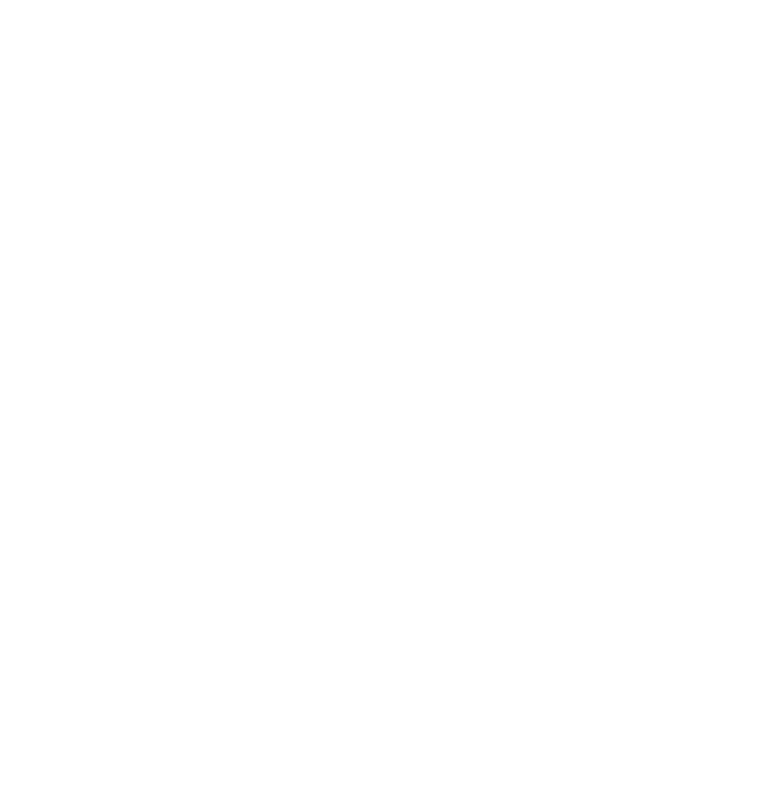
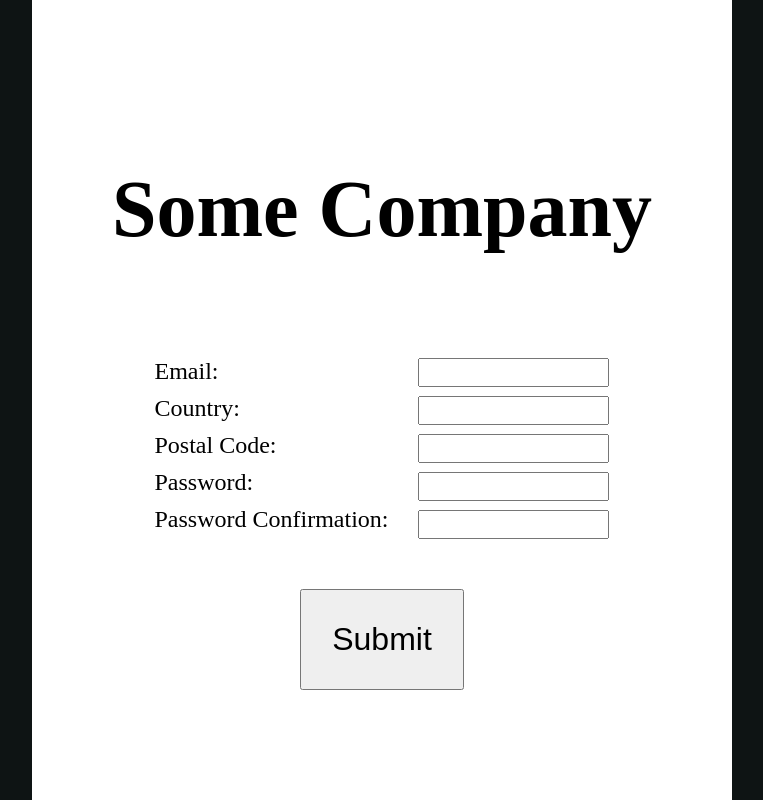
Before and after one commit to ChristianIsaacTran/constraintAPI-TOP, a website built with webpack: page src/index.html in a window 1280 px wide. Shown: the whole page, without its empty margins (258-1021 px from the left). Built offline with nearby package versions, Linux system fonts and the light colour scheme.

Commit message:
Added css stylings and HTML structure
Need to add javascript functionality
and valid/invalid CSS styling with form
validation.

```diff
--- a/src/index.html
+++ b/src/index.html
@@ -1,11 +1,32 @@
-<!DOCTYPE html>
+<!doctype html>
 <html lang="en">
-<head>
-    <meta charset="UTF-8">
-    <meta name="viewport" content="width=device-width, initial-scale=1.0">
-    <title>Constraint Validation</title>
-</head>
-<body>
-
-</body>
+    <head>
+        <meta charset="UTF-8" />
+        <meta name="viewport" content="width=device-width, initial-scale=1.0" />
+        <title>Constraint Validation</title>
+    </head>
+    <body>
+        <div class="form-container">
+            <h1>Some Company</h1>
+            <form action="" method="" novalidate>
+                <div class="form-group">
+                    <div class="label-group">
+                        <label for="email">Email:</label>
+                        <label for="country">Country:</label>
+                        <label for="postal-code">Postal Code:</label>
+                        <label for="password">Password:</label>
+                        <label for="password-confirm">Password Confirmation:</label>
+                    </div>
+                    <div class="input-group">
+                        <input type="text" id="email" />
+                        <input type="text" id="country" />
+                        <input type="text" id="postal-code" />
+                        <input type="text" id="password" />
+                        <input type="text" id="password-confirm" />
+                    </div>
+                </div>
+                <button type="submit" class="submit-button">Submit</button>
+            </form>
+        </div>
+    </body>
 </html>
--- a/src/style.css
+++ b/src/style.css
@@ -0,0 +1,69 @@
+html,
+body {
+    padding: 0;
+    margin: 0;
+}
+
+body {
+    min-width: 100vw;
+    min-height: 100vh;
+    background-color: rgb(14, 20, 20);
+    display: flex;
+    flex-direction: column;
+    justify-content: center;
+    align-items: center;
+}
+
+.form-container {
+    display: flex;
+    flex-direction: column;
+    align-items: center;
+    justify-content: center;
+    background-color: white;
+    gap: 50px;
+    min-height: 100vh;
+    padding: 0px 80px;
+}
+
+form {
+    display: flex;
+    flex-direction: column;
+    align-items: center;
+    gap: 50px;
+}
+
+.form-group {
+    display: flex;
+    gap: 30px;
+}
+
+.label-group,
+.input-group {
+    display: flex;
+    flex-direction: column;
+}
+
+.input-group {
+    gap: 9px;
+}
+
+input {
+    padding: 5px;
+}
+
+.label-group {
+    gap: 10px;
+}
+
+label {
+    font-size: 1.5rem;
+}
+
+.submit-button {
+    font-size: 2rem;
+    padding: 30px;
+}
+
+h1 {
+    font-size: 5rem;
+}
```
Also changed, not shown: src/index.js (line endings or trailing spaces).
